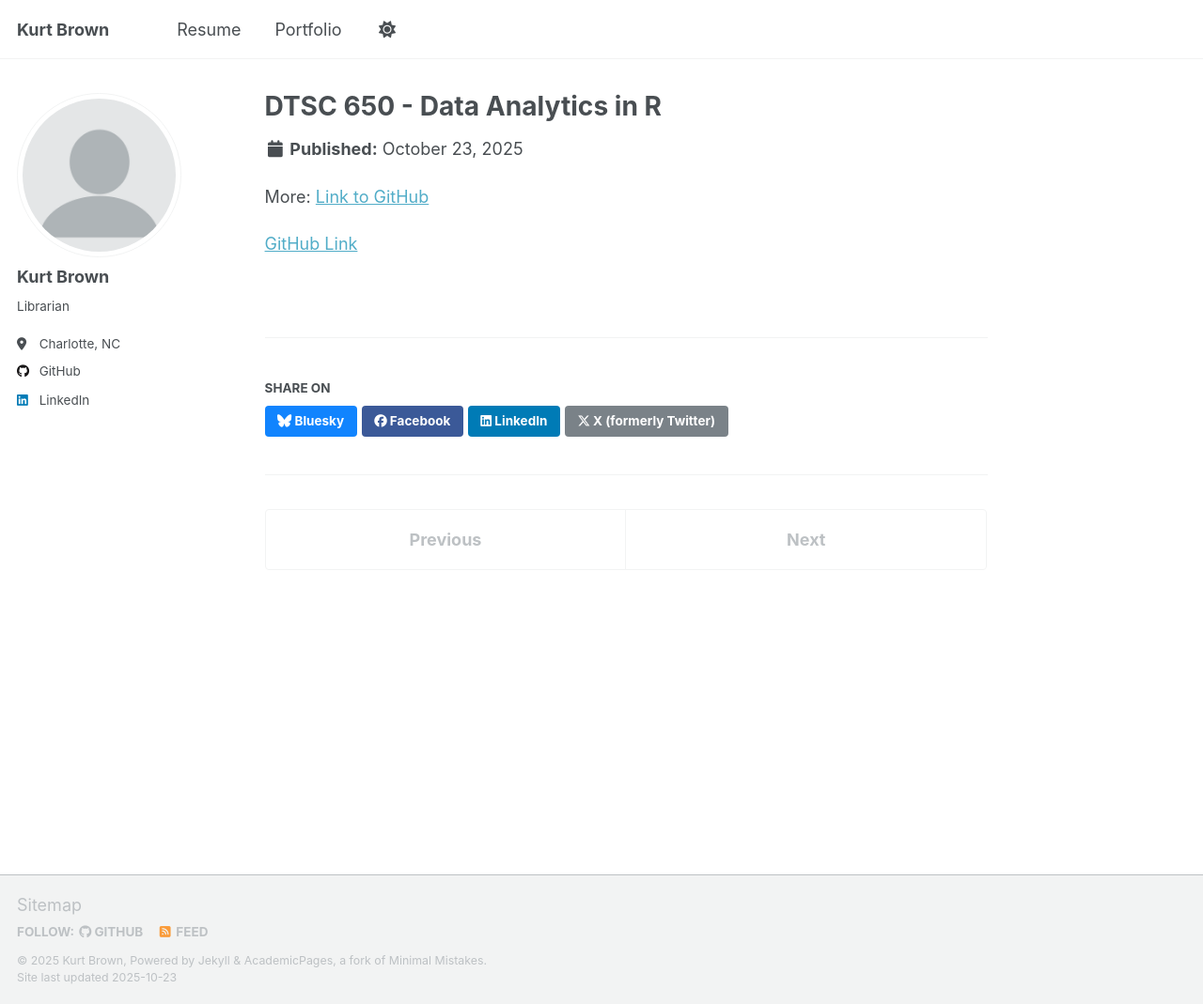
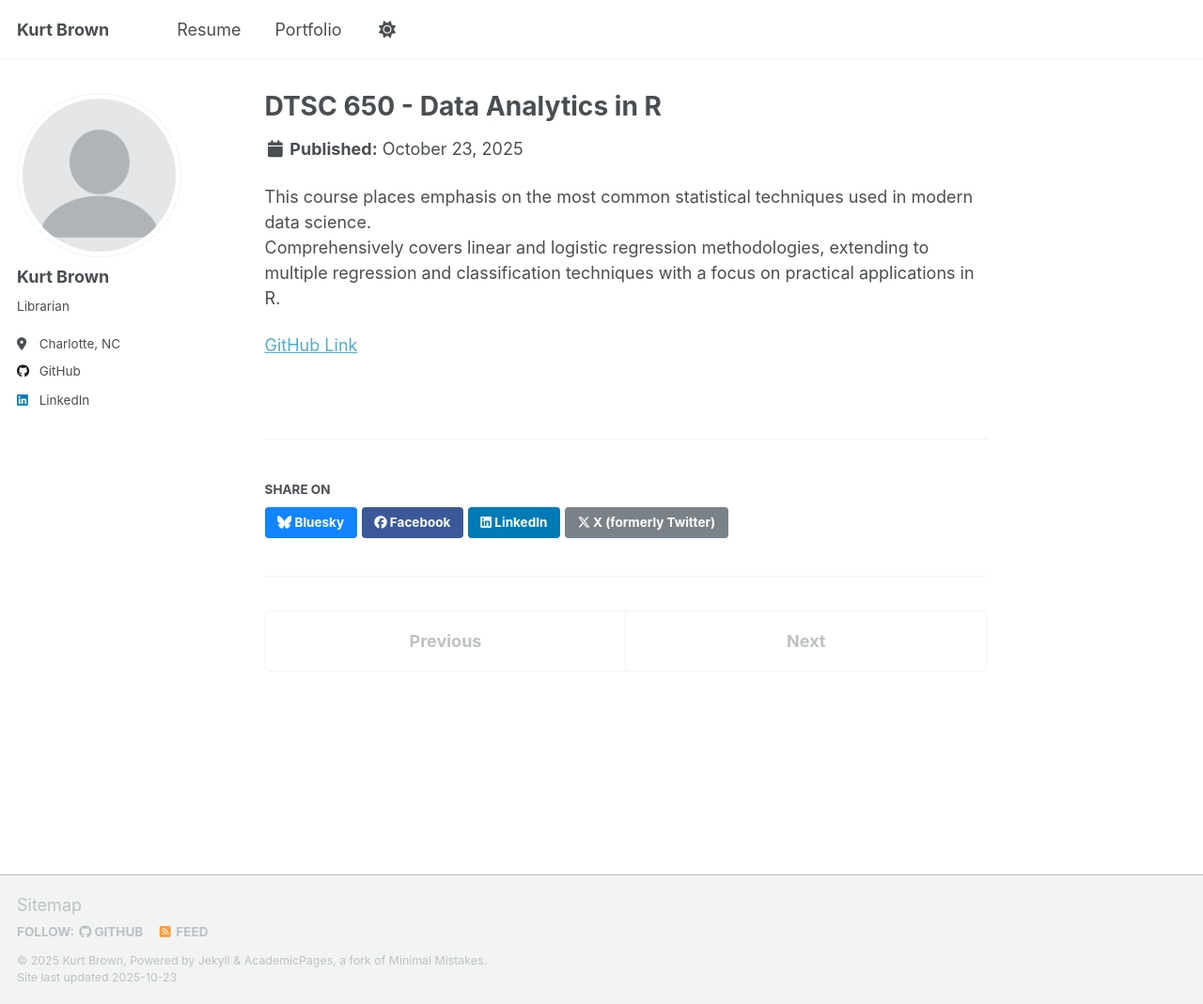
Before and after one commit to klbrown13/klbrown13.github.io, a Jekyll site: the page built from _portfolio/portfolio-4.md, in a window 1280 px wide and 1069 px high. Shown: the whole window at 94% size. Built offline with Jekyll 4.4.1, drawn with Linux system fonts in a browser that asks for light colours; a script that is not in the unit is left out.

Commit message:
Update portfolio-4.md

```diff
--- a/_portfolio/portfolio-4.md
+++ b/_portfolio/portfolio-4.md
@@ -4,6 +4,8 @@ excerpt: "Assignments completed using the R programming language"
 collection: portfolio
 ---
 
-More: [Link to GitHub]((https://github.com/klbrown13/Data-Analytics-in-R))
+This course places emphasis on the most common statistical techniques used in modern data science. <br>
+Comprehensively covers linear and logistic regression methodologies, extending to multiple regression and classification techniques with a focus on practical applications in R. <br>
+
 
 <a href="https://github.com/klbrown13/Data-Analytics-in-R" target="_blank" rel="noopener noreferrer">GitHub Link</a>
```
